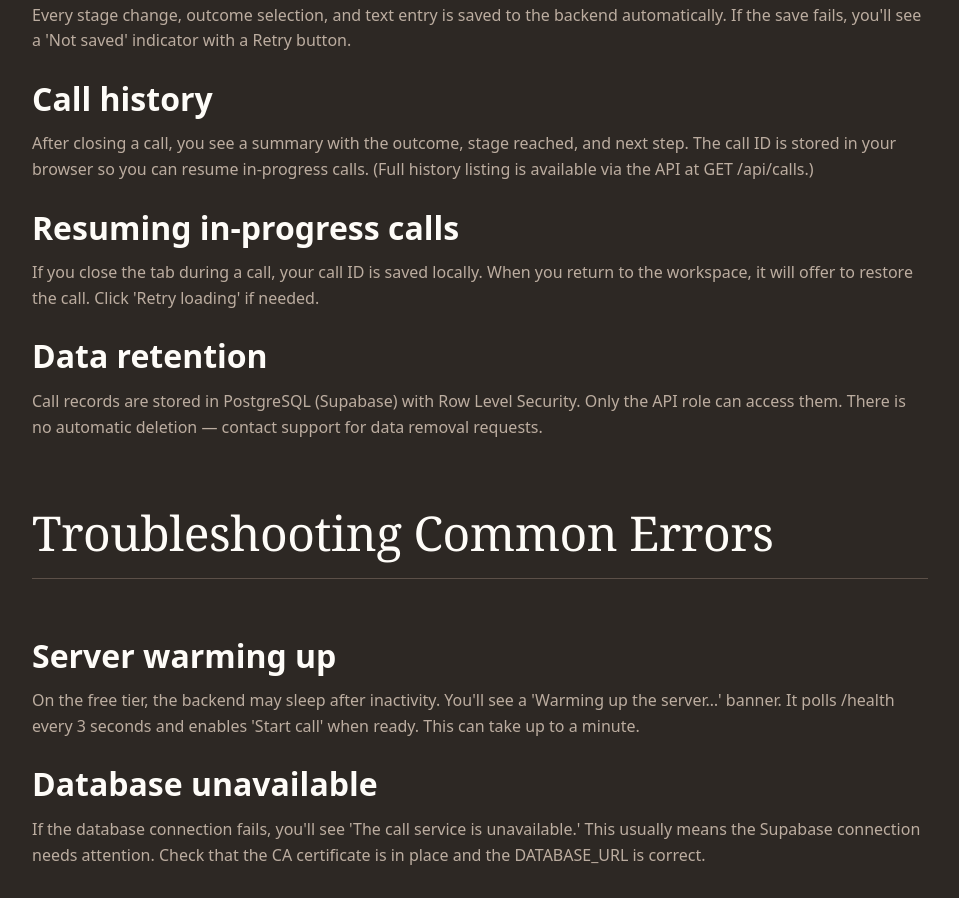
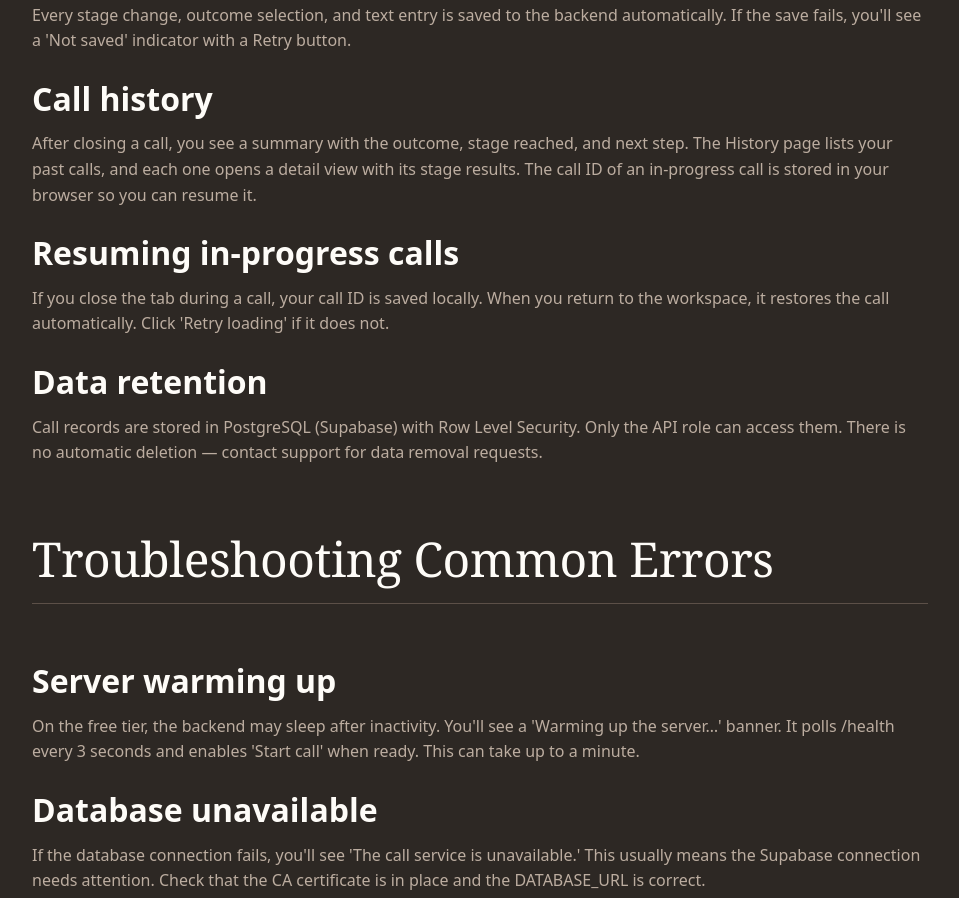
Before and after one commit to jagadiswarambati/CallFrame, a Next.js app in the folder frontend/: page /help in a window 1280 px wide. Shown: the part 5620-6518 px from the top of the page, without its empty margins (160-1119 px from the left). Built offline with nearby package versions, Linux system fonts and the light colour scheme.

Commit message:
ensure action

```diff
--- a/frontend/next.config.ts
+++ b/frontend/next.config.ts
@@ -2,8 +2,6 @@ import type { NextConfig } from "next";
 
 const nextConfig: NextConfig = {
   /* config options here */
-  cacheComponents: true,
-  partialPrefetching: true,
   turbopack: {
     root: process.cwd(),
     rules: {
--- a/frontend/src/app/features/page.tsx
+++ b/frontend/src/app/features/page.tsx
@@ -51,7 +51,7 @@ const features = [
       },
       {
         title: "Revision History",
-        description: "Every stage edit creates a new revision (call_id, stage, revision). Previous revisions preserved and restorable.",
+        description: "Every stage edit creates a new revision (call_id, stage, revision). Previous revisions are preserved.",
         status: "implemented",
       },
     ],
@@ -101,7 +101,7 @@ const features = [
       },
       {
         title: "History API",
-        description: "GET /api/calls returns paginated list with prospect, company, stage, outcome, status, next step. Ready for history UI.",
+        description: "GET /api/calls returns paginated list with prospect, company, stage, outcome, status, next step. Used by the History page.",
         status: "implemented",
       },
       {
--- a/frontend/src/app/help/page.tsx
+++ b/frontend/src/app/help/page.tsx
@@ -170,11 +170,11 @@ const helpSections = [
       },
       {
         heading: "Call history",
-        body: "After closing a call, you see a summary with the outcome, stage reached, and next step. The call ID is stored in your browser so you can resume in-progress calls. (Full history listing is available via the API at GET /api/calls.)",
+        body: "After closing a call, you see a summary with the outcome, stage reached, and next step. The History page lists your past calls, and each one opens a detail view with its stage results. The call ID of an in-progress call is stored in your browser so you can resume it.",
       },
       {
         heading: "Resuming in-progress calls",
-        body: "If you close the tab during a call, your call ID is saved locally. When you return to the workspace, it will offer to restore the call. Click 'Retry loading' if needed.",
+        body: "If you close the tab during a call, your call ID is saved locally. When you return to the workspace, it restores the call automatically. Click 'Retry loading' if it does not.",
       },
       {
         heading: "Data retention",
--- a/frontend/src/app/layout.tsx
+++ b/frontend/src/app/layout.tsx
@@ -2,6 +2,7 @@ import type { Metadata, Viewport } from "next";
 import "./globals.css";
 import Navigation from "@/components/Navigation";
 import Footer from "@/components/Footer";
+import AccessCodeGate from "@/components/AccessCodeGate";
 
 export const metadata: Metadata = {
   title: {
@@ -55,6 +56,7 @@ export default function RootLayout({
           {children}
         </main>
         <Footer />
+        <AccessCodeGate />
       </body>
     </html>
   );
```
